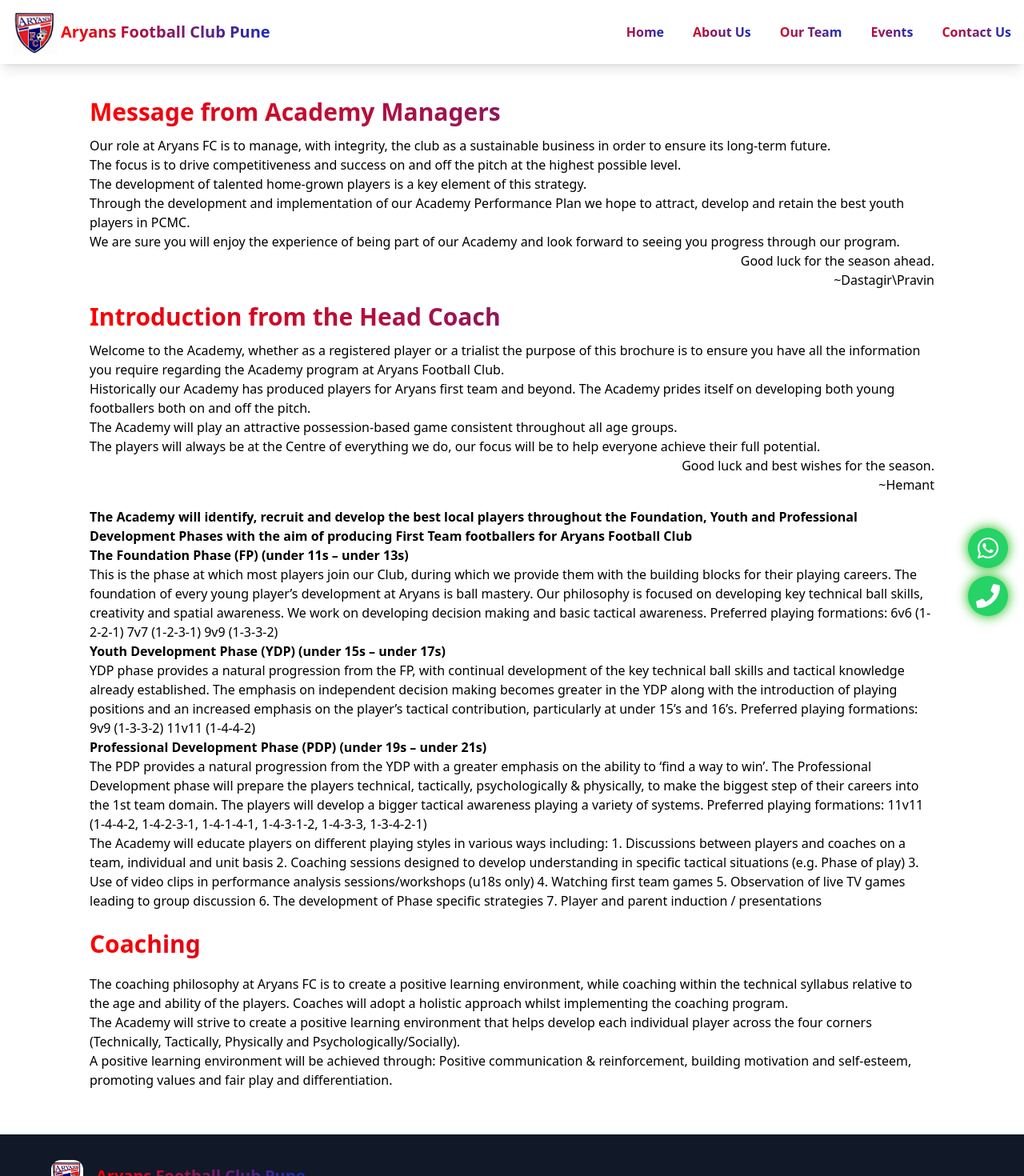
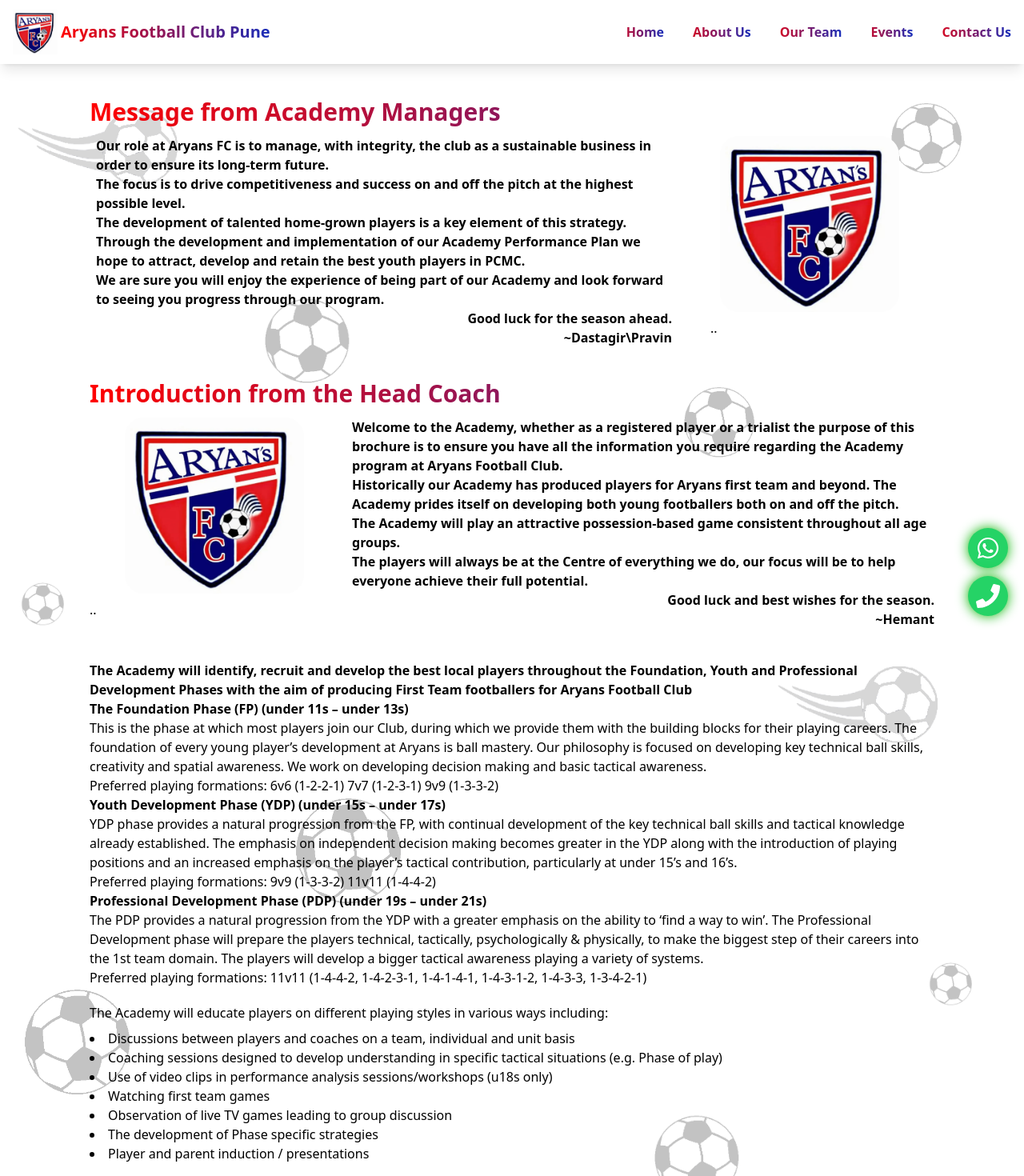
Before and after one commit to mandard2015/AryansFCPune, a React (Create React App) app in the folder client/: page /about in a window 1280 px wide. Shown: the top 1470 px of the page at 80% size. Built offline with nearby package versions, Linux system fonts and the light colour scheme.

Commit message:
aligning, aboutbg

```diff
--- a/client/src/components/about.js
+++ b/client/src/components/about.js
@@ -2,51 +2,78 @@
 
 const About = () => {
     return (
-        <div className="container mx-auto px-4 py-8 mt-[90px]">
-            <h2 className="gradient-text text-3xl font-bold mb-3 text-left mx-4 sm:mx-8 md:mx-24">Message from Academy Managers </h2>
-            <p className="text-left mx-4 sm:mx-8 md:mx-24">Our role at Aryans FC is to manage, with integrity, the club as a sustainable business in order to ensure
+        <div className="container mx-auto px-4 py-8 mt-[90px] bg-pattern">
+            <h2 className="gradient-text text-3xl font-bold mb-3 text-left mx-2 sm:mx-8 md:mx-24">Message from Academy Managers </h2>
+            <div className='flex flex-col md:flex-row mb-6'>
+                <div className='flex-1 order-2 md:order-1 md:ml-[104px] font-semibold'>
+                    <p className="text-left mx-2 sm:ml-8 md:mx-0">Our role at Aryans FC is to manage, with integrity, the club as a sustainable business in order to ensure
                         its long-term future. <br />The focus is to drive competitiveness and success on and off the pitch at the highest possible level.<br />The development of
                         talented home-grown players is a key element of this strategy. <br />Through the development and implementation of our Academy Performance Plan we
                         hope to attract, develop and retain the best youth players in PCMC. <br />We are sure you will enjoy the experience of being part of our Academy
                         and look forward to seeing you progress through our program.</p>
-            <p className="text-right mx-4 sm:mx-8 md:mx-24 mb-4">Good luck for the season ahead.<br />~Dastagir\Pravin
+                    <p className="text-right mx-4 sm:ml-8 md:mx-0 mb-4">Good luck for the season ahead.<br />~Dastagir\Pravin
                     </p>
+                </div>
+                <div className='sm:w-1/3 md:w-1/4 order-1 md:order-2 mx-4 sm:mr-8 md:mr-24 mb-4'>
+                    <img className=' max-h-[220px] mx-auto object-center rounded-3xl mb-2'
+                        src='/images/Aryans logo.webp' alt='.' />
+                    <h5 className='ml-8'>..</h5>
+                </div>
+            </div>
             <h2 className="gradient-text text-3xl font-bold mb-3 text-left mx-4 sm:mx-8 md:mx-24">Introduction from the Head Coach </h2>
-            <p className="text-left mx-4 sm:mx-8 md:mx-24">Welcome to the Academy, whether as a registered player or a trialist the purpose of this brochure is to ensure you
+            <div className='flex flex-col md:flex-row mb-6'>
+                <div className='sm:w-1/3 md:w-1/4 order-1 mx-4 sm:ml-8 md:ml-24'>
+                    <img className='max-h-[220px] mx-auto object-center rounded-3xl mb-2'
+                        src='/images/Aryans logo.webp' alt='.' />
+                    <h5>..</h5>
+                </div>
+                <div className='flex-1 order-2 md:mr-24 font-semibold'>
+                    <p className="text-left mx-4 sm:mr-8 md:mx-0">Welcome to the Academy, whether as a registered player or a trialist the purpose of this brochure is to ensure you
                         have all the information you require regarding the Academy program at Aryans Football Club.<br />Historically our Academy has produced players for Aryans
                         first team and beyond. The Academy prides itself on developing both young footballers both on and off the pitch.<br />The Academy will play an
                         attractive possession-based game consistent throughout all age groups.<br />The players will always be at the Centre of everything we do,
                         our focus will be to help everyone achieve their full potential.</p>
-            <p className="text-right mx-4 sm:mx-8 md:mx-24 mb-4">Good luck and best wishes for the season.<br />~Hemant
+                    <p className="text-right mx-4 sm:mr-8 md:mx-0 mb-4">Good luck and best wishes for the season.<br />~Hemant
                     </p>
+                </div>
+            </div>
             <p className="text-left font-bold mx-4 sm:mx-8 md:mx-24">The Academy will identify, recruit and develop the best local
                 players throughout the Foundation, Youth and Professional Development Phases with the aim of producing First Team
                 footballers for Aryans Football Club</p>
             <p className="text-left font-bold mx-4 sm:mx-8 md:mx-24">The Foundation Phase (FP) (under 11s – under 13s)</p>
             <p className="text-left mx-4 sm:mx-8 md:mx-24">
-                This is the phase at which most players join our Club, during which we provide them with the building blocks for their playing careers. The foundation of every young player’s development at Aryans is ball mastery. Our philosophy is focused on developing key technical ball skills, creativity and spatial awareness. We work on developing decision making and basic tactical awareness.
+                This is the phase at which most players join our Club, during which we provide them with the building blocks for their
+                playing careers. The foundation of every young player’s development at Aryans is ball mastery. Our philosophy is focused
+                on developing key technical ball skills, creativity and spatial awareness. We work on developing decision making and
+                basic tactical awareness.<br />
                 Preferred playing formations: 6v6 (1-2-2-1) 7v7 (1-2-3-1) 9v9 (1-3-3-2)
             </p>
             <p className="text-left font-bold mx-4 sm:mx-8 md:mx-24">Youth Development Phase (YDP) (under 15s – under 17s)</p>
             <p className="text-left mx-4 sm:mx-8 md:mx-24">
-                YDP phase provides a natural progression from the FP, with continual development of the key technical ball skills and tactical knowledge already established. The emphasis on independent decision making becomes greater in the YDP along with the introduction of playing positions and an increased emphasis on the player’s tactical contribution, particularly at under 15’s and 16’s.
+                YDP phase provides a natural progression from the FP, with continual development of the key technical ball skills and
+                tactical knowledge already established. The emphasis on independent decision making becomes greater in the YDP along
+                with the introduction of playing positions and an increased emphasis on the player’s tactical contribution,
+                particularly at under 15’s and 16’s.<br />
                 Preferred playing formations: 9v9 (1-3-3-2) 11v11 (1-4-4-2)</p>
             <p className="text-left font-bold mx-4 sm:mx-8 md:mx-24">
                 Professional Development Phase (PDP) (under 19s – under 21s)</p>
-            <p className="text-left mx-4 sm:mx-8 md:mx-24">
+            <p className="text-left mx-4 sm:mx-8 md:mx-24 mb-5">
                 The PDP provides a natural progression from the YDP with a greater emphasis on the ability to ‘find a way to win’.
-                The Professional Development phase will prepare the players technical, tactically, psychologically & physically, to make the biggest step of their careers into the 1st team domain. The players will develop a bigger tactical awareness playing a variety of systems.
+                The Professional Development phase will prepare the players technical, tactically, psychologically & physically, to
+                make the biggest step of their careers into the 1st team domain. The players will develop a bigger tactical awareness
+                playing a variety of systems.<br />
                 Preferred playing formations: 11v11 (1-4-4-2, 1-4-2-3-1, 1-4-1-4-1, 1-4-3-1-2, 1-4-3-3, 1-3-4-2-1)</p>
-            <p className="text-left mx-4 sm:mx-8 md:mx-24 mb-6">
-                The Academy will educate players on different playing styles in various ways including:
-                1. Discussions between players and coaches on a team, individual and unit basis
-                2. Coaching sessions designed to develop understanding in specific tactical situations (e.g. Phase of play)
-                3. Use of video clips in performance analysis sessions/workshops (u18s only)
-                4. Watching first team games
-                5. Observation of live TV games leading to group discussion
-                6. The development of Phase specific strategies
-                7. Player and parent induction / presentations
-            </p>
+            <p className="text-left mx-4 sm:mx-8 md:mx-24 mb-2">
+                The Academy will educate players on different playing styles in various ways including:</p>
+            <ul className="list-disc list-inside text-left mx-4 sm:mx-8 md:mx-24 mb-6">
+                <li> Discussions between players and coaches on a team, individual and unit basis</li>
+                <li> Coaching sessions designed to develop understanding in specific tactical situations (e.g. Phase of play)</li>
+                <li> Use of video clips in performance analysis sessions/workshops (u18s only)</li>
+                <li> Watching first team games</li>
+                <li> Observation of live TV games leading to group discussion</li>
+                <li> The development of Phase specific strategies</li>
+                <li> Player and parent induction / presentations</li>
+            </ul>
 
             <h2 className="gradient-text text-3xl font-bold mb-5 text-left mx-4 sm:mx-8 md:mx-24">Coaching</h2>
             <p className="text-left mx-4 sm:mx-8 md:mx-24 mb-6">
--- a/client/src/components/maps.js
+++ b/client/src/components/maps.js
@@ -15,7 +15,7 @@
                     <Marker position={{ lat, lng }} />
                 </GoogleMap>
             </LoadScript>
-            <div className='mt-4'>
+            <div className='mt-4 mx-10'>
                 <h3 className='flex font-semibold items-center'><IoLocationOutline className='mr-2' />{name}</h3>
                 {schedule.map((item, index) => (
                     <h3 key={index} className='font-semibold'>{item}</h3>
--- a/client/src/index.css
+++ b/client/src/index.css
@@ -8,7 +8,45 @@
     background: linear-gradient(90deg, #ff0000, #182eba);
     -webkit-background-clip: text;
     -webkit-text-fill-color: transparent;
-    color: transparent; /* Fallback color */
+    color: transparent;
+    /* Fallback color */
+  }
+
+  .bg-pattern {
+    background-image:
+      url('/public/images/footballbg.png'),
+      url('/public/images/footballbg.png'),
+      url('/public/images/footballbg.png'),
+      url('/public/images/footballbg1.png'),
+      url('/public/images/footballbg.png'),
+      url('/public/images/footballbg.png'),
+      url('/public/images/footballbg.png'),
+      url('/public/images/footballbg.png'),
+      url('/public/images/footballbg1.png'),
+      url('/public/images/footballbg.png');
+    background-repeat: no-repeat;
+    background-position:
+      28% 18%,
+      72% 25%,
+      2% 76%,
+      2% 3%,
+      2% 40%,
+      70% 85%,
+      94% 2%,
+      32% 60%,
+      90% 48%,
+      95% 70%;
+    background-size:
+      120px 120px,
+      100px 100px,
+      150px 150px,
+      200px 96px,
+      60px 60px,
+      120px 120px,
+      100px 100px,
+      150px 150px,
+      200px 96px,
+      60px 60px;
   }
 }
 
@@ -32,3 +70,28 @@
   bottom: 0;
   background-color: rgba(0, 0, 0, 0.75);
 }
+
+.values-slider .slick-prev,
+.values-slider .slick-next {
+  width: 40px;
+  height: 40px;
+  z-index: 1;
+}
+
+.values-slider .slick-prev:before,
+.values-slider .slick-next:before {
+  font-size: 40px;
+  color: white;
+}
+
+.values-slider .slick-prev {
+  left: 10px;
+}
+
+.values-slider .slick-next {
+  right: 10px;
+}
+
+.values-slider .slick-dots {
+  display: none;
+}
```
Also changed, not shown: client/src/components/Team.js (+19 -12 lines), client/src/components/home.js (+43 -2 lines), client/public/images/footballbg.png (added), client/public/images/footballbg1.png (added). Lines whose indentation alone changed are shown as unchanged.
